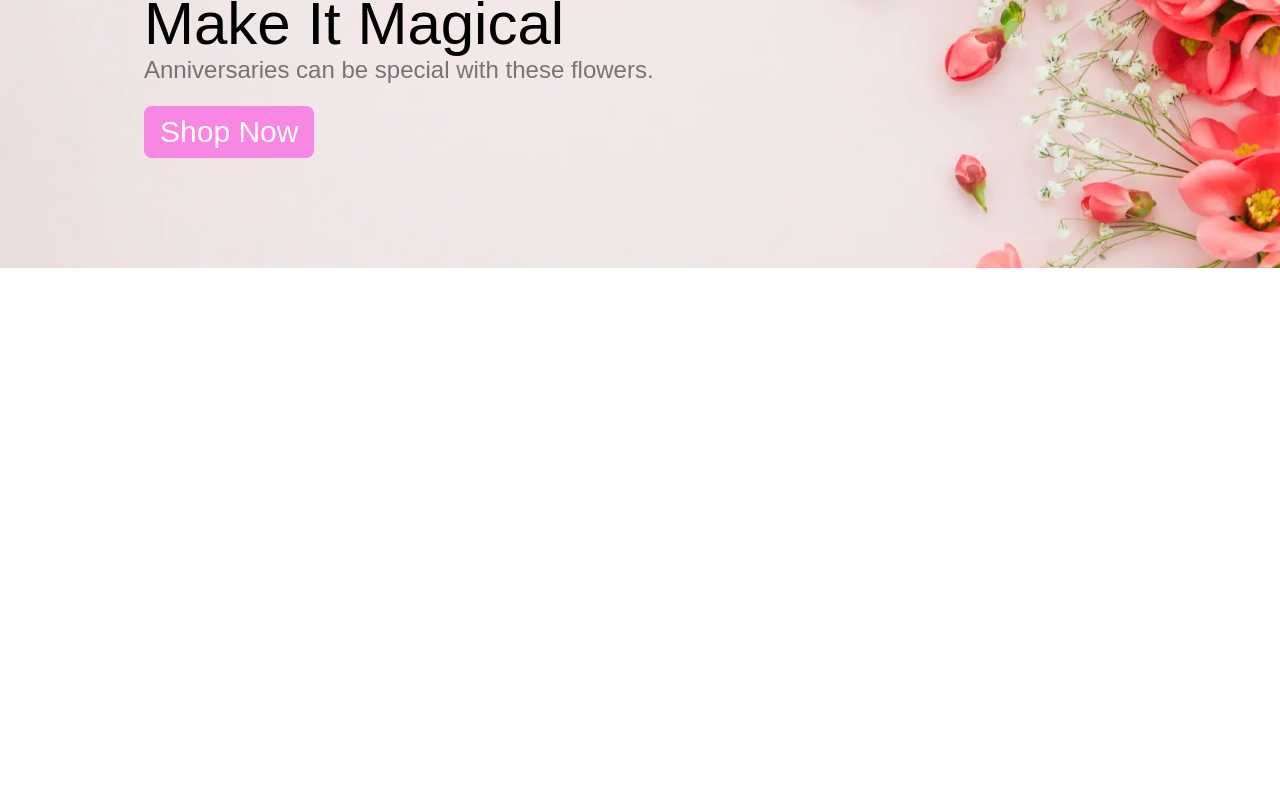
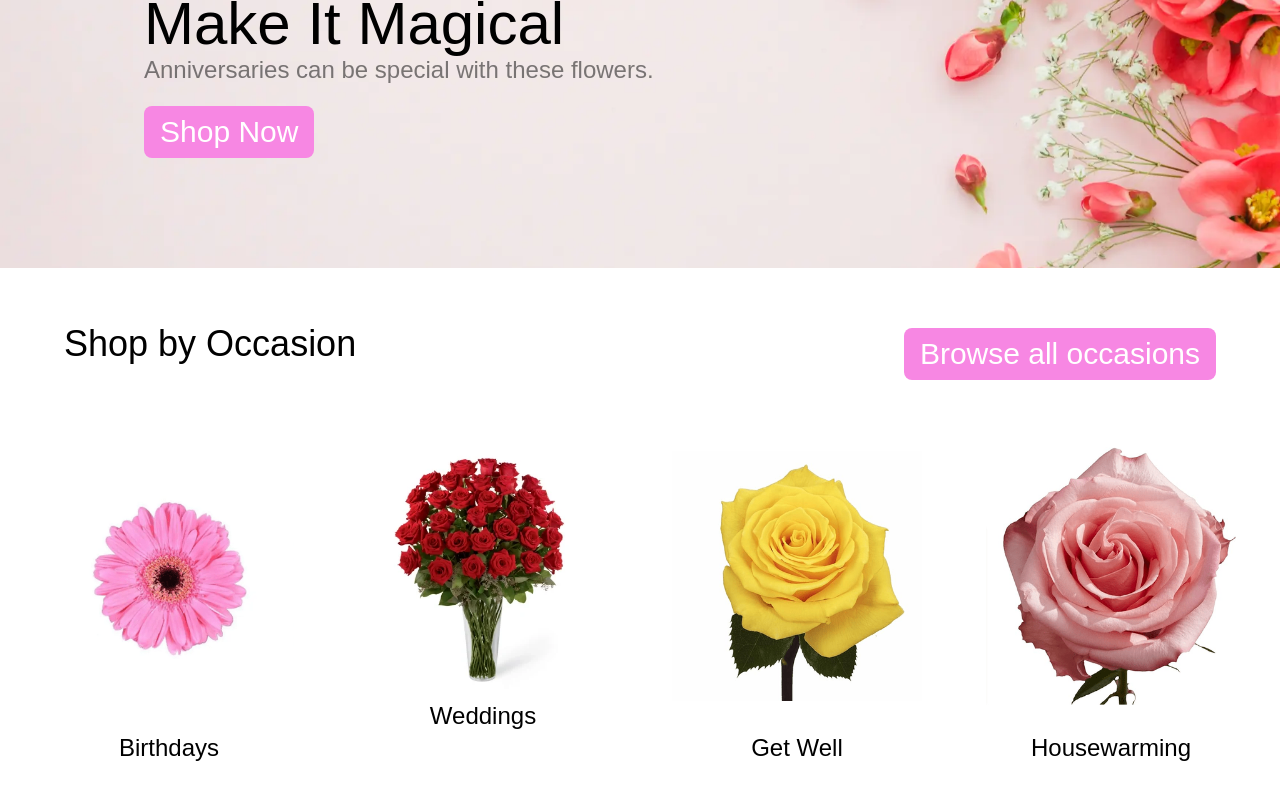
Before and after one commit to robertchapmanrlc/flourishing-flowers, a Next.js app: page / in a window 1280 px wide. Shown: the part 1189-1989 px from the top of the page. Before the commit the page ends 1457 px from the top, so only its background shows below. Built offline with nearby package versions, Linux system fonts and the light colour scheme; a web font is replaced by a local one.

Commit message:
Created the shop by occasion section

```diff
--- a/src/app/page.tsx
+++ b/src/app/page.tsx
@@ -75,6 +75,52 @@ export default function Main() {
           </button>
         </div>
       </section>
+      <section className="w-full py-10 flex flex-col items-center justify-center gap-y-10">
+        <div className="w-full px-16 flex justify-between items-center">
+          <h3 className="font-pokova text-4xl">Shop by Occasion</h3>
+          <button className="mt-5 bg-primary py-2 px-4 rounded-lg text-white font-pokova text-3xl">
+            Browse all occasions
+          </button>
+        </div>
+        <div className="w-full flex justify-center gap-x-16">
+          <div className="flex flex-col items-center">
+            <Image
+              src="/products/pink-daisy-plant.png"
+              alt="Pink Daisy Plant"
+              width={250}
+              height={250}
+            />
+            <h5 className="font-pokova text-2xl">Birthdays</h5>
+          </div>
+          <div className="flex flex-col items-center">
+            <Image
+              src="/products/red-rose-bouquet.webp"
+              alt="Red Rose Bouquet"
+              width={250}
+              height={250}
+            />
+            <h5 className="font-pokova text-2xl">Weddings</h5>
+          </div>
+          <div className="flex flex-col items-center">
+            <Image
+              src="/products/yellow-rose-plant.png"
+              alt="Yellow Rose Plant"
+              width={250}
+              height={250}
+            />
+            <h5 className="font-pokova text-2xl">Get Well</h5>
+          </div>
+          <div className="flex flex-col items-center">
+            <Image
+              src="/products/pink-rose-plant.png"
+              alt="Pink Rose Plant"
+              width={250}
+              height={250}
+            />
+            <h5 className="font-pokova text-2xl">Housewarming</h5>
+          </div>
+        </div>
+      </section>
     </main>
   );
 }
```
